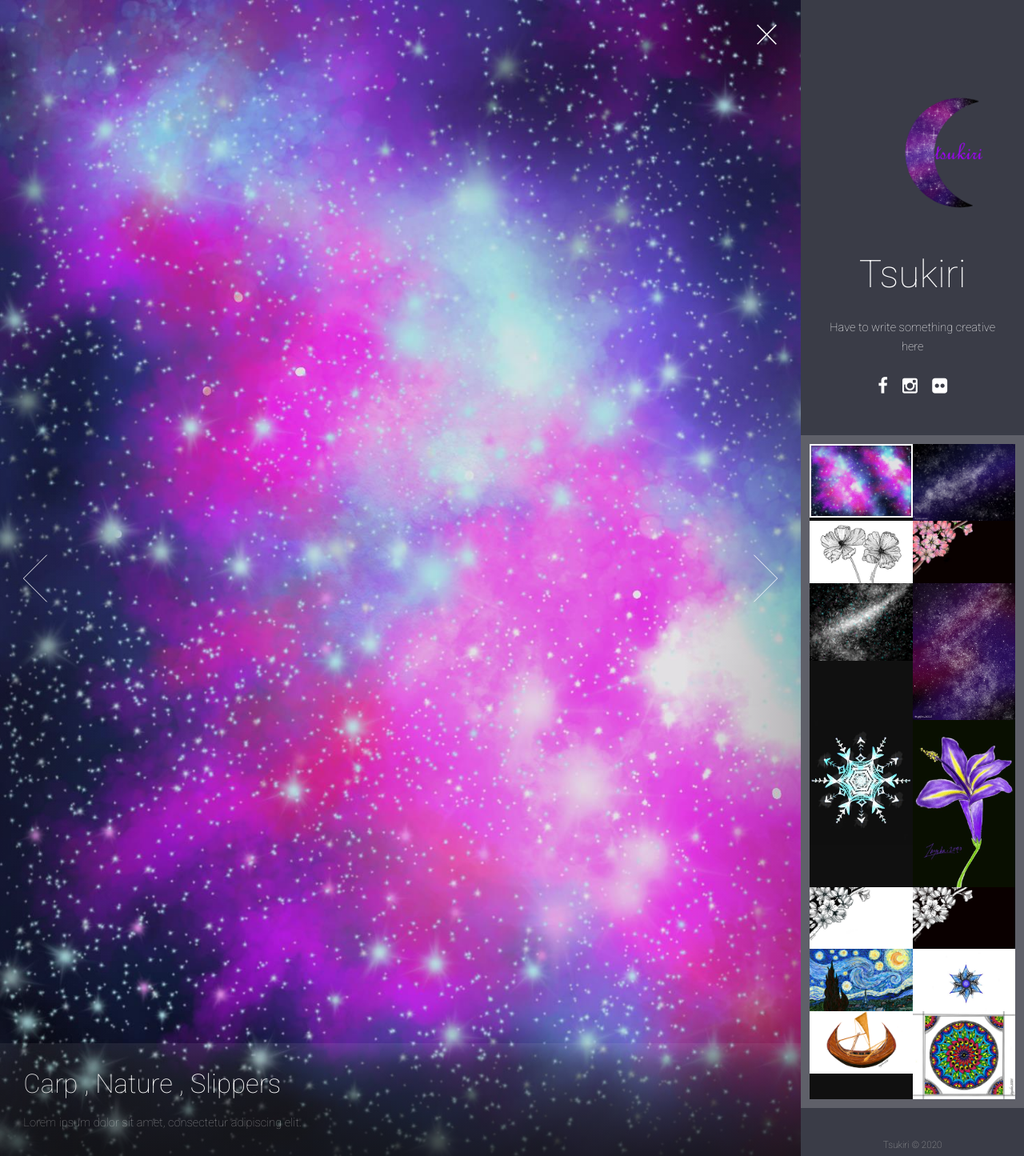
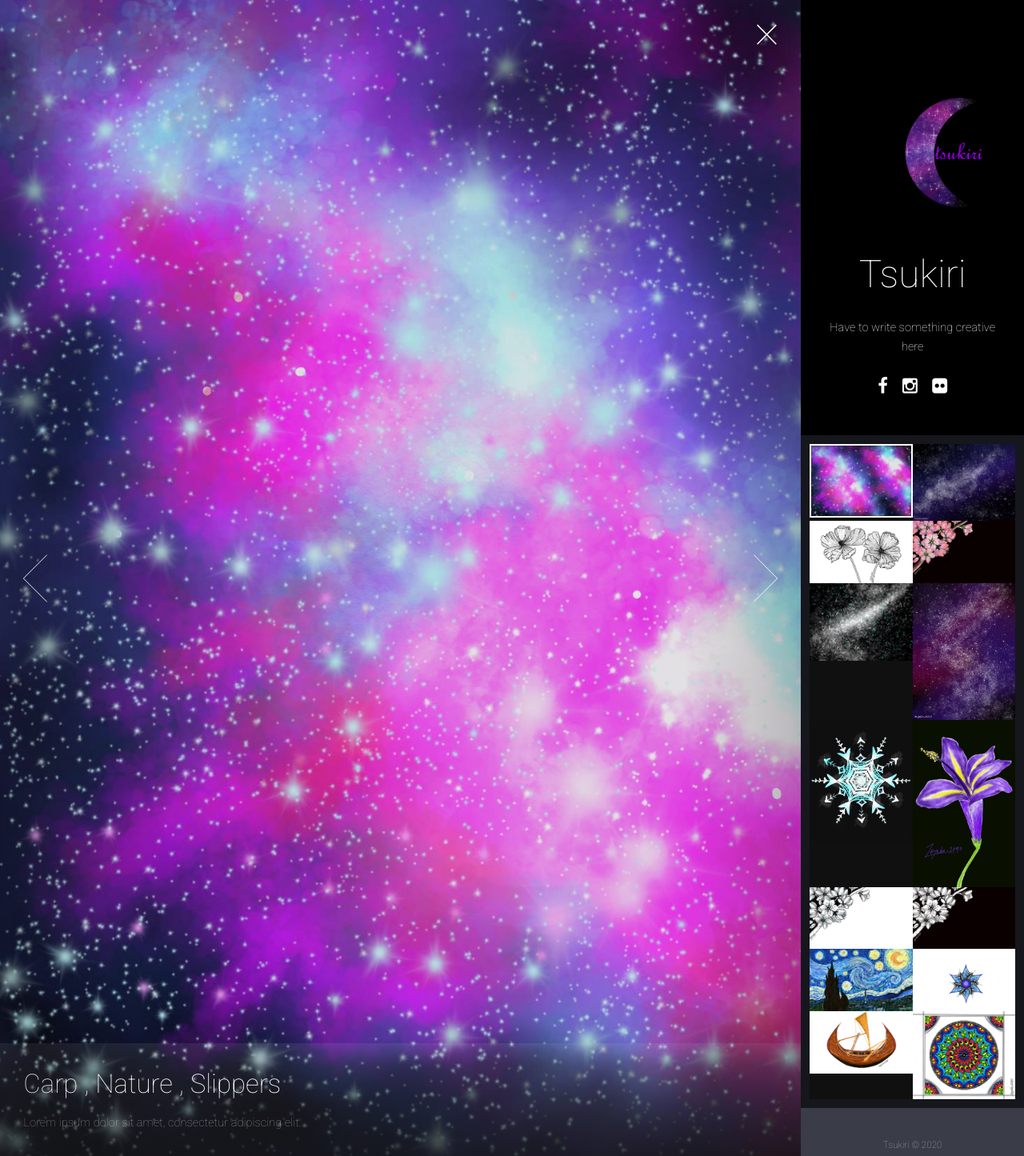
Before and after one commit to mahmud60/mahmud60.github.io, a PHP site: page / in a window 1280 px wide. Shown: the whole page at 80% size. Run offline with PHP 8.4, Linux system fonts and the light colour scheme.

Commit message:
Updated CSS

```diff
--- a/assets/css/main.css
+++ b/assets/css/main.css
@@ -832,7 +832,7 @@ License URI:http://www.gnu.org/licenses/gpl-2.0.html
 		padding: 3em 2.25em 1.75em 2.25em ;
 
 		/* border: 1px solid red; */
-		background-color: #3A3C47;
+		background-color: #000000;
 		color: white;
 }
 
@@ -863,7 +863,7 @@ License URI:http://www.gnu.org/licenses/gpl-2.0.html
 /* Thumbnails */
 
 	#thumbnails {
-		background-color: rgba(58, 60, 71, 0.81);
+		background-color: #16161d;
 		display: -moz-flex;
 		display: -webkit-flex;
 		display: -ms-flex;
```
